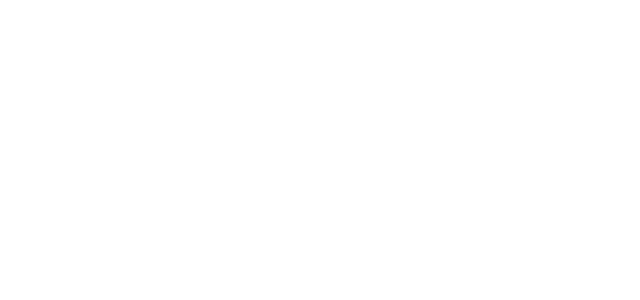
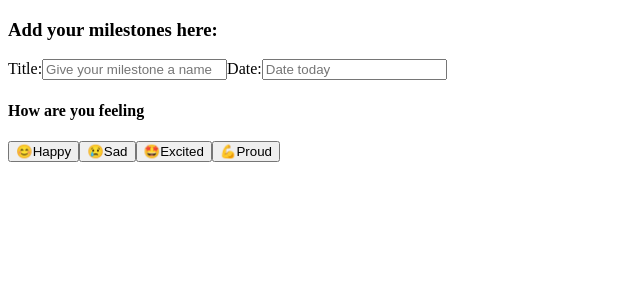
Before and after one commit to Maddy1611/unit1-final-project-Madhurima-R, a React (Vite) app: page /add-milestones in a window 1280 px wide. Before the commit this address had no page. Shown: the top 300 px of the page, without its empty margins (0-640 px from the left). Built offline with nearby package versions, Linux system fonts and the light colour scheme.

Commit message:
added add milestone form and linked it to add memory page

```diff
--- a/src/App.jsx
+++ b/src/App.jsx
@@ -5,6 +5,7 @@
 import AddMemory from './pages/AddMemory/AddMemory'
 import AddPictures from './pages/AddPictures/AddPictures'
 import AddThoughts from './pages/AddThoughts/AddThoughts'
+import AddMilestones from './pages/AddMilestones/AddMilestones'
 import Pictures from './pages/Pictures/Pictures'
 import Thoughts from './pages/Thoughts/Thoughts'
 import Milestones from './pages/Milestones/Milestones'
@@ -16,6 +17,7 @@
     <Route path="add-memory" element={<AddMemory/>}/>
     <Route path="add-pictures" element={<AddPictures/>}/>
     <Route path="add-thoughts" element={<AddThoughts/>}/>
+    <Route path="add-milestones" element={<AddMilestones/>}/>
     <Route path="/pictures" element={<Pictures />}/>
     <Route path="/thoughts" element={<Thoughts />}/>
     <Route path="/milestones" element={<Milestones />}/>
--- a/src/components/Footer/Footer.css
+++ b/src/components/Footer/Footer.css
@@ -1,7 +1,6 @@
 .footer-box{
     text-align: center;
     background-image: url("../../assets/Untitled design (7).png");
-    background-position: center;
     background-position: contain;
     background-size: 700px;
     color: rgb(15, 2, 88);
--- a/src/components/RecentMemory/RecentMemory.jsx
+++ b/src/components/RecentMemory/RecentMemory.jsx
@@ -13,6 +13,9 @@
             <img src={picture.image} alt={picture.title}/>
             <h3>{picture.title}</h3>
             <p>{picture.description}</p>
+          <div className="memory-feeling">
+            {picture.emoji}{picture.feeling}
+          </div>
         </div>
     ))}
 
@@ -20,6 +23,9 @@
         <div className="memory-card">
             <h3>{thoughts.title}</h3>
             <p>{thoughts.thought}</p>
+           <div className="memory-feeling">
+            {thoughts.emoji}{thoughts.feeling}
+           </div>
         </div>
     ))}
 </div>
--- a/src/pages/AddMemory/AddMemory.jsx
+++ b/src/pages/AddMemory/AddMemory.jsx
@@ -12,6 +12,9 @@
             <Link to="/add-thoughts" className="memory-options">
             <h3>Add thoughts</h3>
             </Link>
+            <Link to="/add-milestones" className="memory-options">
+            <h3>Add milestones</h3>
+            </Link>
         </div>
     </div>
   )
--- /dev/null
+++ b/src/pages/AddMilestones/AddMilestones.jsx
@@ -0,0 +1,79 @@
+import {useState} from 'react'
+import FeelingsButton from '../../components/Buttons/FeelingsButton';
+
+function AddMilestones() {
+    const [feeling, setFeeling] = useState("");
+   const [data, setData] = useState({
+        title: "",
+        date: "",
+        feeling: "",
+    })
+
+const handleChange = (event) =>{
+        const{name, value} = event.target;
+        setData ((prevData) => ({
+            ...prevData,
+            [name]: value,
+        }));
+    };
+
+ const handleSubmit = (event) =>{
+        event.preventDefault();
+        console.log(data);
+    }
+
+  return (
+    <div>
+       <h3>Add your milestones here:</h3>
+       <form className='add-milestones' onSubmit={handleSubmit}></form>
+
+       <label htmlFor="title">Title:</label>
+            <input
+            id = "title"
+            name = "title"
+            value = {data.title}
+            onChange={handleChange}
+            placeholder="Give your milestone a name"
+            required
+            />
+
+            <label htmlFor="date">Date:</label>
+            <input
+            id = "date"
+            name = "date"
+            value = {data.date}
+            onChange={handleChange}
+            placeholder="Date today"
+            required
+            />
+
+            <h4>How are you feeling</h4>
+              <FeelingsButton
+                feeling="Happy"
+                emoji="😊"
+                selectedFeeling={feeling}
+                setSelectedFeeling={setFeeling}
+                />
+                <FeelingsButton
+                feeling="Sad"
+                emoji="😢"
+                selectedFeeling={feeling}
+                setSelectedFeeling={setFeeling}
+                />
+                <FeelingsButton
+                feeling="Excited"
+                emoji="🤩"
+                selectedFeeling={feeling}
+                setSelectedFeeling={setFeeling}
+                />
+                <FeelingsButton
+                feeling="Proud"
+                emoji="💪"
+                selectedFeeling={feeling}
+                setSelectedFeeling={setFeeling}
+                />
+    </div>
+  )
+}
+
+export default AddMilestones
--- a/src/pages/Homepage/Homepage.css
+++ b/src/pages/Homepage/Homepage.css
@@ -7,7 +7,6 @@
 }
 
 .header-box{
-    border: 1px;
     border-radius: 10px;
     padding: 20px
 }
@@ -25,7 +24,7 @@
 
 .dashboard-box{
     flex: 1;
-    padding: 5px
+    padding: 20px
 }
 
 .footer-box{
```
